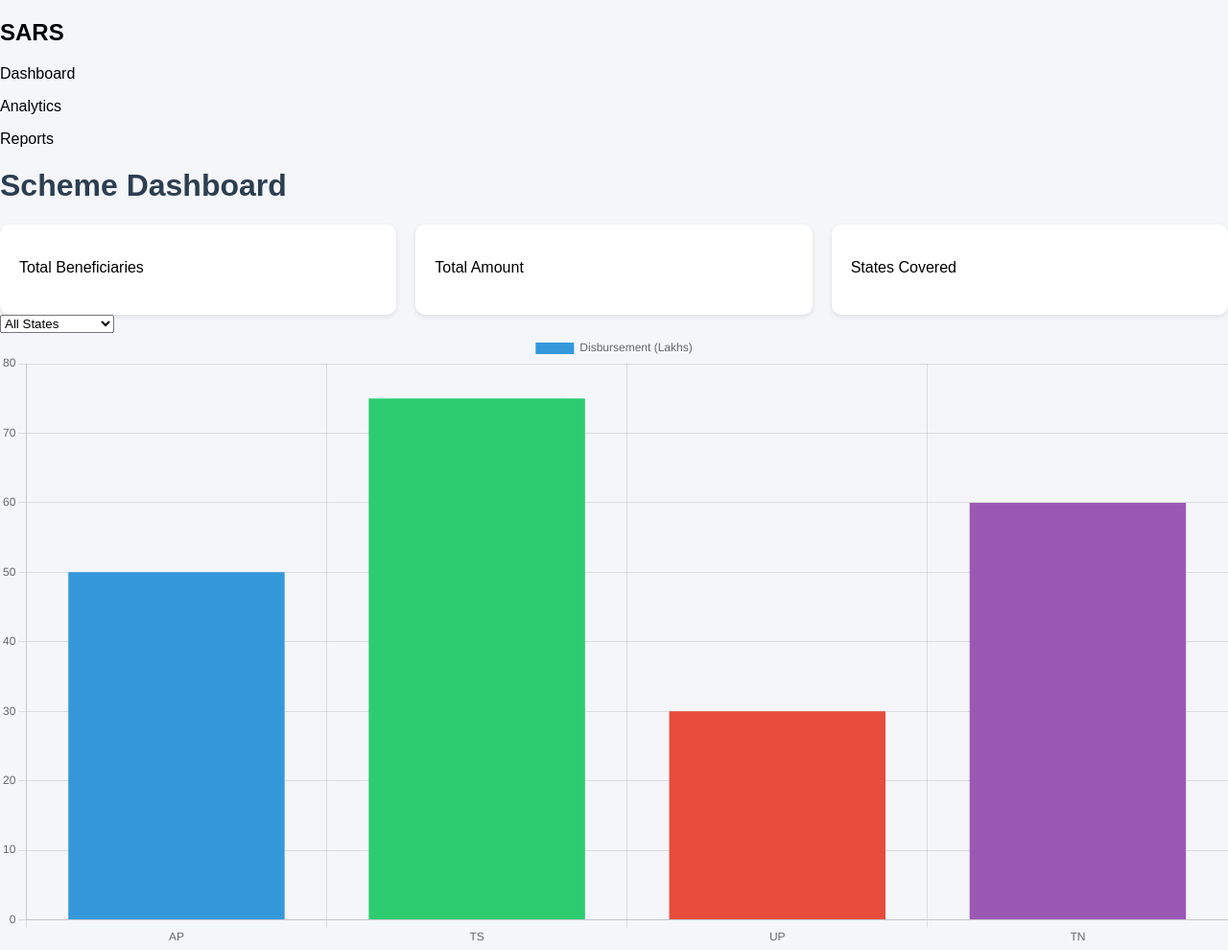
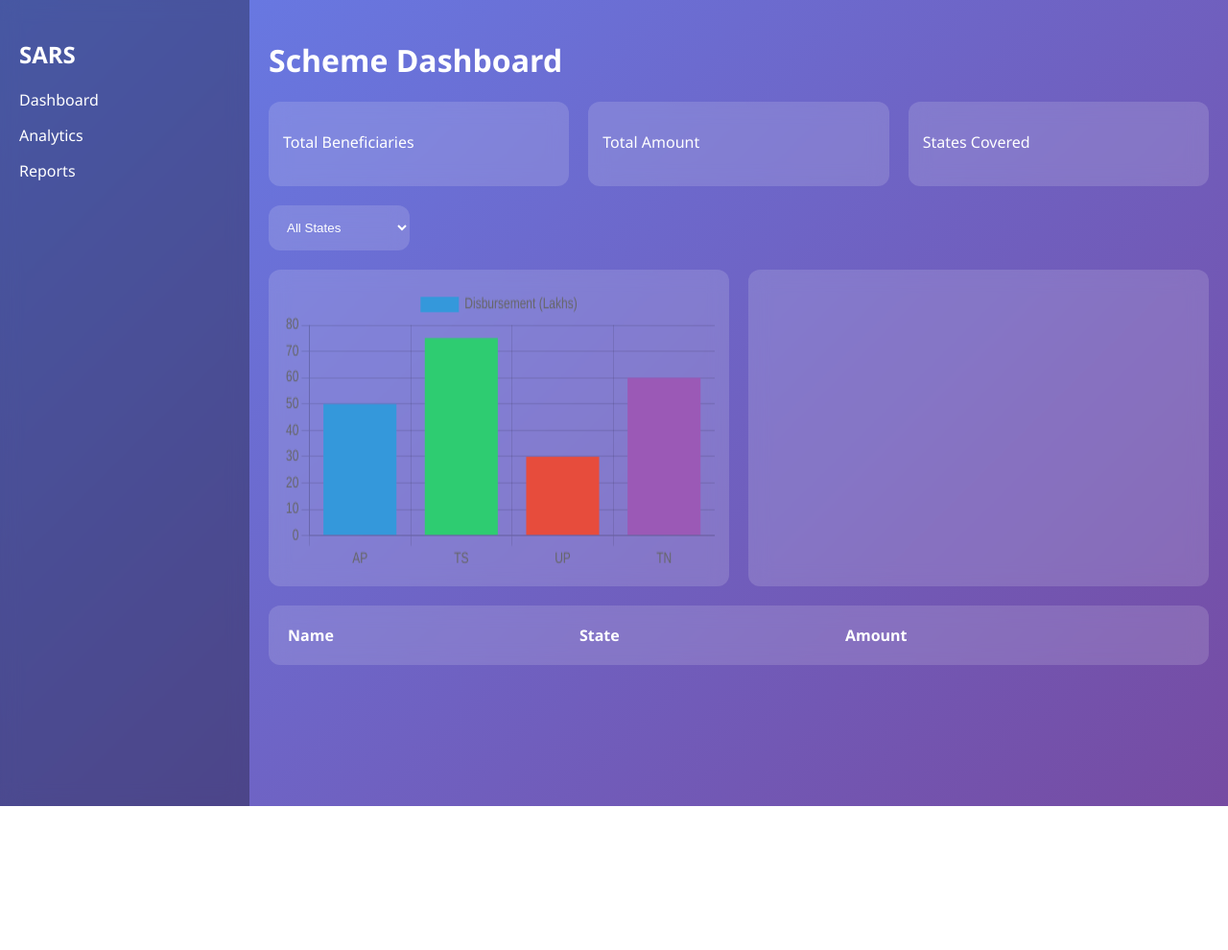
Before and after one commit to Sarsnextsolution/sars-scheme-dashboard, a plain HTML site: page index.html in a window 1280 px wide. Shown: the top 990 px of the page at 96% size. After the commit the page ends 840 px from the top, so only its background shows below. Drawn offline with nearby package versions, Linux system fonts and the light colour scheme.

Commit message:
Update style.css

```diff
--- a/style.css
+++ b/style.css
@@ -1,38 +1,94 @@
 body {
-  font-family: Arial;
-  background: #f4f6f9;
   margin: 0;
+  font-family: 'Segoe UI';
+  background: linear-gradient(135deg, #667eea, #764ba2);
+  color: white;
 }
 
-.container {
+/* Layout */
+.layout {
+  display: flex;
+}
+
+/* Sidebar */
+.sidebar {
+  width: 220px;
+  background: rgba(0,0,0,0.3);
+  backdrop-filter: blur(10px);
+  padding: 20px;
+  height: 100vh;
+}
+
+.sidebar p {
+  margin: 15px 0;
+}
+
+/* Main */
+.main {
+  flex: 1;
   padding: 20px;
 }
 
-h1 {
-  color: #2c3e50;
+/* Glass Effect */
+.glass {
+  background: rgba(255,255,255,0.15);
+  backdrop-filter: blur(10px);
+  border-radius: 12px;
+  padding: 15px;
 }
 
+/* Cards */
 .cards {
   display: flex;
   gap: 20px;
+  margin-bottom: 20px;
 }
 
 .card {
-  background: white;
-  padding: 20px;
   flex: 1;
-  box-shadow: 0 2px 5px rgba(0,0,0,0.1);
-  border-radius: 10px;
+}
+
+/* Filter */
+select {
+  padding: 10px;
+  border: none;
+  color: white;
+  margin-bottom: 20px;
+}
+
+/* Charts */
+.charts {
+  display: flex;
+  gap: 20px;
+  margin-bottom: 20px;
+}
+
+.chart-box {
+  width: 50%;
+  height: 300px;
+}
+
+/* Table */
+.table {
+  padding: 10px;
 }
 
 table {
   width: 100%;
-  background: white;
-  margin-top: 20px;
   border-collapse: collapse;
 }
 
-th, td {
+th {
   padding: 10px;
-  border: 1px solid #ddd;
+  text-align: left;
 }
+
+td {
+  padding: 10px;
+  border-top: 1px solid rgba(255,255,255,0.2);
+}
+
+canvas {
+  width: 100% !important;
+  height: 100% !important;
+}
```
